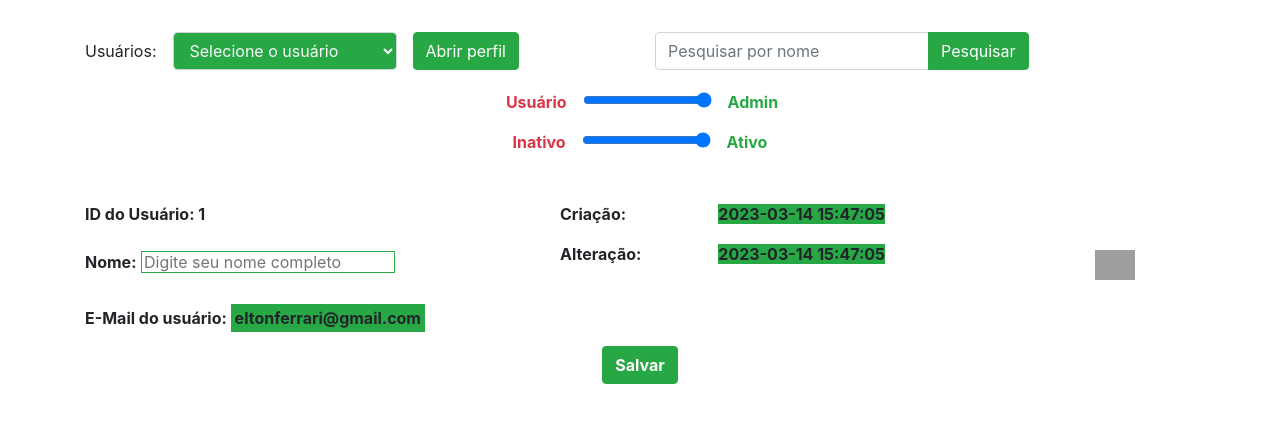
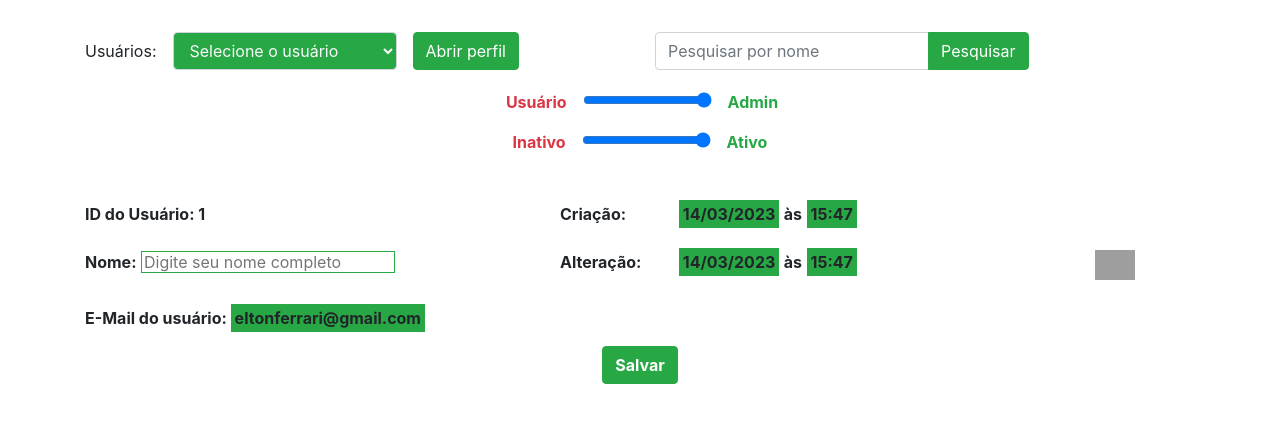
Before and after one commit to eltonferrari/Resolve-Systems, a PHP site: page /users/perfil.php in a window 1280 px wide. Shown: the part 164-587 px from the top of the page. Run offline with PHP 8.4, Linux system fonts and the light colour scheme; the visitor is signed in with stand-in values (Sample User, id 1); data comes from the database, SQL or seed files in the repository; grey boxes are pictures that could not be loaded.

Commit message:
Version 0.0.4 Manipulando datas

```diff
--- a/bd/resolve_db copy.sql
+++ b/bd/resolve_db copy.sql
@@ -40,6 +40,7 @@
 	`iduser` int(10) NOT NULL,
   	`descricao` varchar(255) COLLATE utf8_unicode_ci NOT NULL,
 	`active` int(1) NOT NULL DEFAULT 1,
+	`created_by` int(10) NOT NULL DEFAULT 0,
   	`created_at` datetime DEFAULT CURRENT_TIMESTAMP,
   	PRIMARY KEY (`idloguser`),
 	FOREIGN KEY(iduser) REFERENCES users(iduser)
--- a/users/perfil.php
+++ b/users/perfil.php
@@ -168,23 +168,23 @@
                         </div>
                         <div class="col-sm-5">
                             <div class="row">
-                                <div class="col-md-4 mq-criacao">
+                                <div class="col-md-3">
                                     <strong>Criação:</strong>
                                 </div>
-                                <div class="col-md-8">
-                                    <span class="bg-success">
-                                        <strong><?= $user_created; ?></strong></p>
-                                    </span>
-                                </div>
+                                <div class="col-md-9">
+                                    <strong class="bg-success p-1"><?= date('d/m/Y', strtotime($user_created)); ?></strong>
+                                    <strong>às</strong>
+                                    <strong class="bg-success p-1"><?= date('H:i', strtotime($user_created)); ?></strong>                                </div>
                             </div>
+                            <br />
                             <div class="row">
-                                <div class="col-md-4">
+                                <div class="col-md-3">
                                     <strong>Alteração:</strong>
                                 </div>
-                                <div class="col-md-8">
-                                    <span class="bg-success">
-                                        <strong><?php echo $user_updated; ?></strong></p>
-                                    </span>
+                                <div class="col-md-9">
+                                    <strong class="bg-success p-1"><?= date('d/m/Y', strtotime($user_updated)); ?></strong>
+                                    <strong>às</strong>
+                                    <strong class="bg-success p-1"><?= date('H:i', strtotime($user_updated)); ?></strong>
                                 </div>
                             </div>
                         </div>
```
